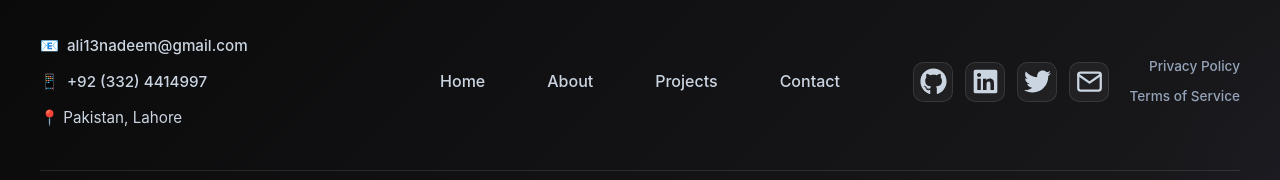
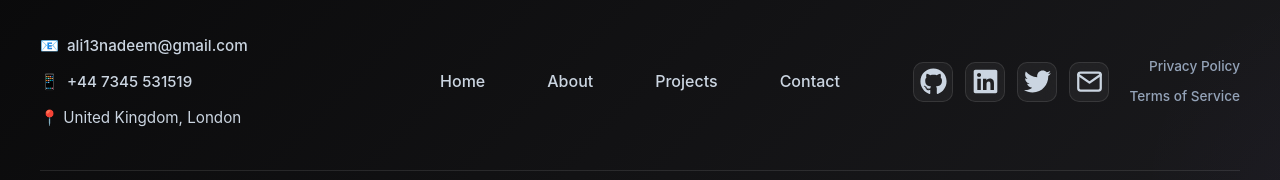
Before and after one commit to alinadeem13/Software-Developer-Portfolio, a React (Vite) app: page /home in a window 1280 px wide. Shown: the part 3802-3982 px from the top of the page. Built offline with nearby package versions, Linux system fonts and the light colour scheme.

Commit message:
Updated Contact Information

```diff
--- a/src/components/Footer/Footer.tsx
+++ b/src/components/Footer/Footer.tsx
@@ -16,9 +16,9 @@ export const Footer = () => {
                         📧 <a href="mailto:ali13nadeem@gmail.com">ali13nadeem@gmail.com</a>
                     </p>
                     <p>
-                        📱 <a href="tel:+923324414997">+92 (332) 4414997</a>
+                        📱 <a href="tel:+923324414997">+44 7345 531519</a>
                     </p>
-                    <p>📍 Pakistan, Lahore</p>
+                    <p>📍 United Kingdom, London</p>
                 </div>
 
                 {/* Center section - Main Navigation */}
```
Also changed, not shown: 1 other file (tests, documents, lock files or other folders).
